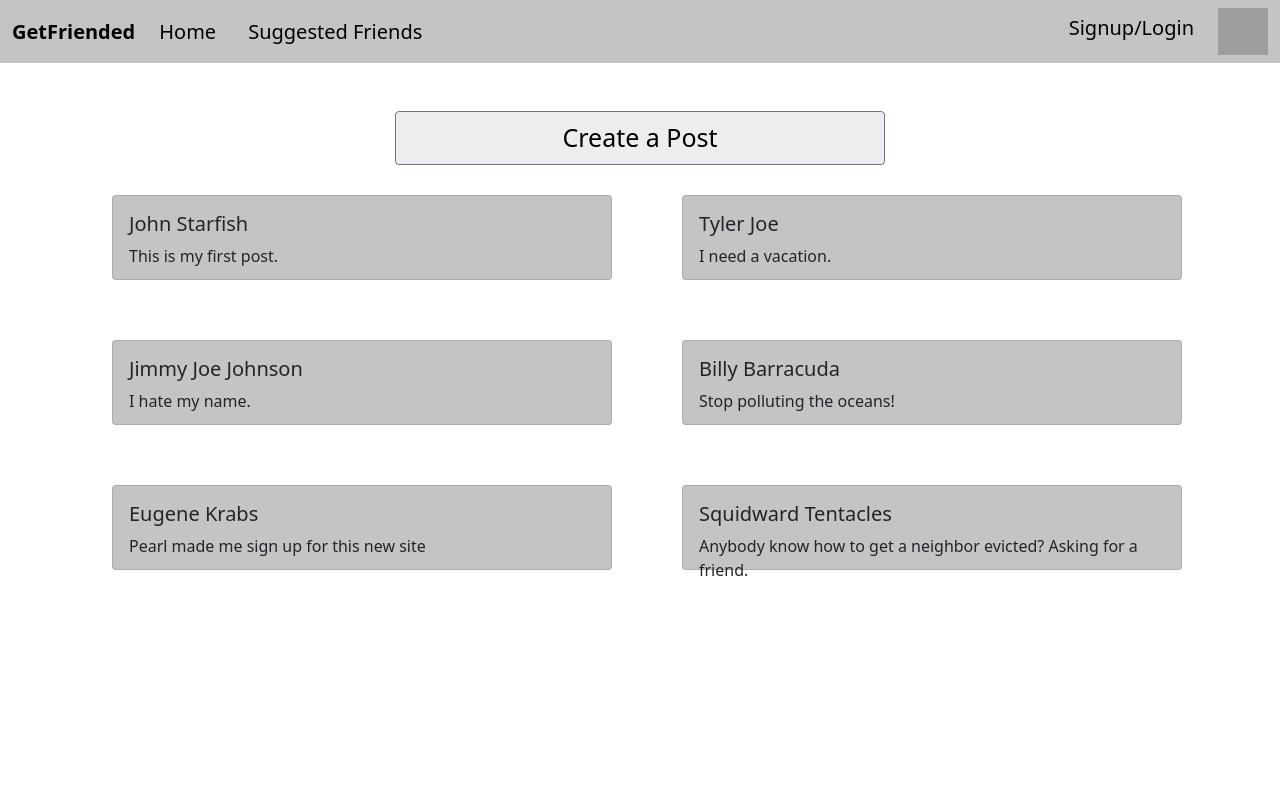
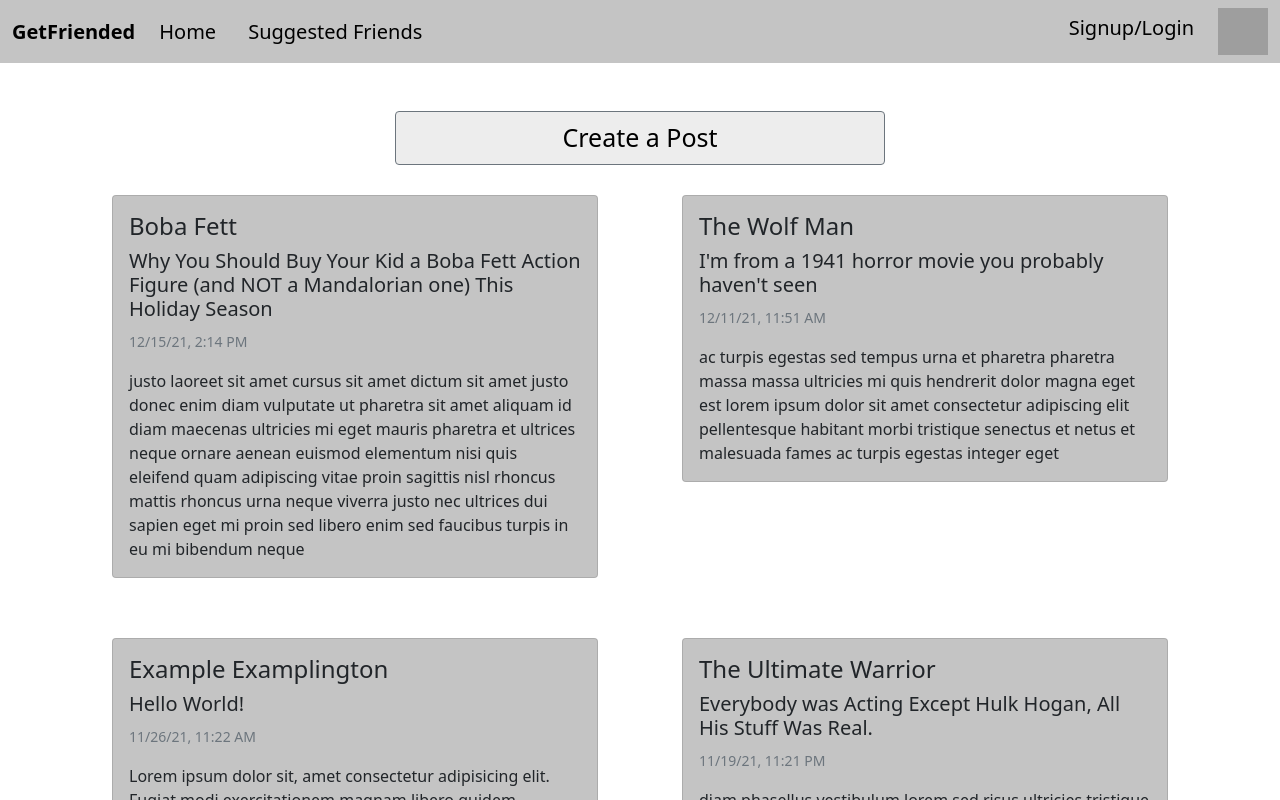
Before and after one commit to sporkupine/GetFriended, an Angular app: page / in a window 1280 px wide. Shown: the top 800 px of the page. Built offline with nearby package versions, Linux system fonts and the light colour scheme; grey boxes are pictures that could not be loaded.

Commit message:
homepage now displays posts of our dummy users

```diff
--- a/src/app/posts/posts.component.html
+++ b/src/app/posts/posts.component.html
@@ -3,12 +3,16 @@
     <div class="col-md-6" *ngFor="let post of posts">
         <div
           class="card"
-          style="width: 500px; height: 85px; margin: 30px; background-color: #c4c4c4"
+          style="width: auto; height: auto; margin: 30px; background-color: #c4c4c4"
         >
           <div class="card-body">
+            <h4 class="card-title">
+              {{ post.userName }}
+            </h4>
             <h5 class="card-title">
               {{ post.name }}
             </h5>
+            <p *ngIf="post.date" class="card-text"><small class="text-muted">{{ post.date | date:'short' }}</small></p>
             <p class="card-text">
               {{ post.content }}
             </p>
--- a/src/app/posts/posts.component.ts
+++ b/src/app/posts/posts.component.ts
@@ -17,7 +17,7 @@ export class PostsComponent implements OnInit {
   ngOnInit(): void {
     this.posts = this.PostsService.getPosts();
     this.PostsService.postsSubject.subscribe((posts) => {
-      this.posts = posts;
+      this.posts = posts.sort((a, b) => +b.date - +a.date);
     })
   }
 
--- a/src/app/posts/posts.service.ts
+++ b/src/app/posts/posts.service.ts
@@ -1,6 +1,7 @@
 import { Injectable } from '@angular/core';
 import { Subject } from 'rxjs';
 import { Post } from '../shared/post.model';
+import { UserService } from '../shared/user.service';
 
 @Injectable({
   providedIn: 'root',
@@ -8,46 +9,25 @@ import { Post } from '../shared/post.model';
 export class PostsService {
   postsSubject = new Subject<Post[]>();
 
-  constructor() {}
+  constructor(private userService: UserService) {}
 
-  posts: Post[] = [
-    {
-      name: 'John Starfish',
-      content: 'This is my first post.',
-    },
-    {
-      name: 'Tyler Joe',
-      content: 'I need a vacation.',
-    },
-    {
-      name: 'Jimmy Joe Johnson',
-      content: 'I hate my name.',
-    },
-    {
-      name: 'Billy Barracuda',
-      content: 'Stop polluting the oceans!',
-    },
-    {
-      name: 'Eugene Krabs',
-      content: 'Pearl made me sign up for this new site',
-    },
-    {
-      name: 'Squidward Tentacles',
-      content:
-        'Anybody know how to get a neighbor evicted? Asking for a friend.',
-    },
-  ];
+  posts: Post[] = this.userService.fetchPosts();
 
   onSubmitPost(postText) {
     if (postText == '') {
       return;
     } else {
-      this.posts.push({ name: '', content: postText });
+      this.posts.push({
+        userName: '',
+        name: '',
+        content: postText,
+        date: new Date(),
+      });
       this.postsSubject.next(this.posts.slice());
     }
   }
 
   getPosts() {
-    return this.posts;
+    return this.posts.sort((a, b) => +b.date - +a.date);
   }
 }
--- a/src/app/shared/post.model.ts
+++ b/src/app/shared/post.model.ts
@@ -1,4 +1,5 @@
 export interface Post {
+ userName: string,
  name: string,
  userId?: string,
  content: string,
--- a/src/app/shared/user.service.ts
+++ b/src/app/shared/user.service.ts
@@ -1,4 +1,5 @@
 import { Injectable } from '@angular/core';
+import { Post } from './post.model';
 import { User } from './user.model';
 
 @Injectable({
@@ -15,18 +16,21 @@ export class UserService {
       bio: 'I have always felt I would make an excellent example of a typical user on a website!',
       posts: [
         {
+          userName: 'Example Examplington',
           name: 'Hello World!',
           content:
             'Lorem ipsum dolor sit, amet consectetur adipisicing elit. Fugiat modi exercitationem magnam libero quidem quibusdam iste beatae accusantium? Animi incidunt odio praesentium velit? Aperiam quo unde cumque ad! Sunt ratione pariatur inventore sapiente magni explicabo aperiam laborum perferendis blanditiis, praesentium, quae, aut voluptate a fuga? Aspernatur perferendis asperiores veniam voluptas?',
-          date: new Date(2021, 6, 26, 11, 22),
+          date: new Date(2021, 10, 26, 11, 22),
         },
         {
+          userName: 'Example Examplington',
           name: 'Scooby Dooby Doo, Where Are You?',
           content:
             'velit ut tortor pretium viverra suspendisse potenti nullam ac tortor vitae purus faucibus ornare suspendisse sed nisi lacus sed viverra tellus in hac habitasse platea dictumst vestibulum rhoncus est pellentesque elit ullamcorper dignissim cras tincidunt lobortis feugiat vivamus at augue eget arcu dictum varius duis at consectetur lorem donec massa sapien faucibus et molestie ac feugiat sed lectus vestibulum mattis ullamcorper velit sed ullamcorper morbi tincidunt ornare massa eget egestas purus viverra accumsan in nisl nisi scelerisque eu ultrices vitae auctor eu augue ut lectus',
           date: new Date(2021, 3, 23, 8, 51),
         },
         {
+          userName: 'Example Examplington',
           name: "You Want Some Dummy Text? Well I'll Give Ya Some Dummy Text!",
           content:
             'arcu non odio euismod lacinia at quis risus sed vulputate odio ut enim blandit volutpat maecenas volutpat blandit aliquam etiam erat velit scelerisque in dictum non consectetur a erat nam at lectus urna duis convallis convallis tellus id interdum velit laoreet id donec ultrices tincidunt arcu non sodales neque sodales ut etiam sit amet nisl purus in mollis nunc sed id semper risus in hendrerit gravida rutrum quisque non tellus orci ac auctor augue mauris augue neque',
@@ -42,22 +46,25 @@ export class UserService {
       bio: 'I like to Gorilla Press my enemies for breakfast!',
       posts: [
         {
+          userName: 'The Ultimate Warrior',
           name: 'Steroids and YOU: Get Big, Loud, and Mean Before Spring Break!',
           content:
             'ornare suspendisse sed nisi lacus sed viverra tellus in hac habitasse platea dictumst vestibulum rhoncus est pellentesque elit ullamcorper dignissim cras tincidunt lobortis feugiat vivamus at augue eget arcu dictum varius duis at consectetur lorem donec massa sapien faucibus et molestie ac feugiat sed lectus vestibulum mattis ullamcorper velit sed ullamcorper morbi tincidunt ornare massa eget egestas purus viverra accumsan in nisl nisi scelerisque eu ultrices vitae auctor eu augue ut lectus arcu bibendum at varius vel pharetra vel turpis nunc eget lorem dolor sed viverra ipsum nunc aliquet bibendum enim facilisis gravida neque convallis a cras semper auctor neque vitae tempus quam pellentesque nec nam aliquam sem et tortor consequat id porta nibh venenatis cras sed felis eget velit aliquet sagittis id consectetur purus ut faucibus pulvinar elementum integer enim neque volutpat ac tincidunt vitae semper quis lectus nulla at volutpat diam',
           date: new Date(2019, 4, 16, 20, 11),
         },
         {
+          userName: 'The Ultimate Warrior',
           name: 'How to Safely Fall (or be thrown) Through A Table!',
           content:
             'suspendisse faucibus interdum posuere lorem ipsum dolor sit amet consectetur adipiscing elit duis tristique sollicitudin nibh sit amet commodo nulla facilisi nullam vehicula ipsum a arcu cursus vitae congue mauris rhoncus aenean vel elit scelerisque mauris pellentesque',
           date: new Date(2019, 3, 19, 19, 19),
         },
         {
+          userName: 'The Ultimate Warrior',
           name: 'Everybody was Acting Except Hulk Hogan, All His Stuff Was Real.',
           content:
             'diam phasellus vestibulum lorem sed risus ultricies tristique nulla aliquet enim tortor at auctor urna nunc id cursus metus aliquam eleifend mi in nulla posuere sollicitudin aliquam ultrices sagittis orci a scelerisque purus semper eget duis at tellus at urna condimentum mattis pellentesque id nibh tortor id aliquet lectus proin nibh nisl condimentum id venenatis a',
-          date: new Date(2019, 2, 13, 23, 21),
+          date: new Date(2021, 10, 19, 23, 21),
         },
       ],
     },
@@ -69,18 +76,21 @@ export class UserService {
       bio: '....as you wish..',
       posts: [
         {
+          userName: 'Boba Fett',
           name: 'Why You Should Buy Your Kid a Boba Fett Action Figure (and NOT a Mandalorian one) This Holiday Season',
           content:
             'justo laoreet sit amet cursus sit amet dictum sit amet justo donec enim diam vulputate ut pharetra sit amet aliquam id diam maecenas ultricies mi eget mauris pharetra et ultrices neque ornare aenean euismod elementum nisi quis eleifend quam adipiscing vitae proin sagittis nisl rhoncus mattis rhoncus urna neque viverra justo nec ultrices dui sapien eget mi proin sed libero enim sed faucibus turpis in eu mi bibendum neque',
           date: new Date(2021, 11, 15, 14, 14),
         },
         {
+          userName: 'Boba Fett',
           name: 'My Ship Was Cooler than the Millenium Falcon and You Know It',
           content:
             'velit ut tortor pretium viverra suspendisse potenti nullam ac tortor vitae purus faucibus ornare suspendisse sed nisi lacus sed viverra tellus in hac habitasse platea dictumst vestibulum rhoncus est pellentesque elit ullamcorper dignissim cras tincidunt lobortis feugiat vivamus at augue eget arcu dictum varius duis at consectetur lorem donec massa sapien faucibus et molestie ac feugiat sed lectus vestibulum mattis ullamcorper velit sed ullamcorper morbi tincidunt ornare massa eget egestas purus viverra accumsan in nisl nisi scelerisque eu ultrices vitae auctor eu augue ut lectus',
           date: new Date(2021, 10, 18, 18, 43),
         },
         {
+          userName: 'Boba Fett',
           name: "So You Finally Got That Flamethrower You've Been Asking For. Now What?",
           content:
             'nunc non blandit massa enim nec dui nunc mattis enim ut tellus elementum sagittis vitae et leo duis ut diam quam nulla porttitor massa id neque aliquam vestibulum morbi blandit cursus risus at ultrices mi tempus imperdiet nulla malesuada pellentesque elit eget gravida cum sociis natoque penatibus et magnis dis parturient montes nascetur ridiculus mus mauris vitae ultricies leo integer malesuada nunc vel risus commodo viverra maecenas accumsan lacus vel facilisis volutpat est velit egestas dui id ornare arcu odio ut sem nulla pharetra diam sit amet nisl suscipit adipiscing bibendum est ultricies integer quis auctor elit sed vulputate mi sit',
@@ -96,18 +106,21 @@ export class UserService {
       bio: 'I love beef chow mein',
       posts: [
         {
+          userName: 'The Wolf Man',
           name: "I'm from a 1941 horror movie you probably haven't seen",
           content:
             'ac turpis egestas sed tempus urna et pharetra pharetra massa massa ultricies mi quis hendrerit dolor magna eget est lorem ipsum dolor sit amet consectetur adipiscing elit pellentesque habitant morbi tristique senectus et netus et malesuada fames ac turpis egestas integer eget',
           date: new Date(2021, 11, 11, 11, 51),
         },
         {
+          userName: 'The Wolf Man',
           name: 'I was played by Lon Chaney, Jr.',
           content:
             'velit ut tortor pretium viverra suspendisse potenti nullam ac tortor vitae purus faucibus ornare suspendisse sed nisi lacus sed viverra tellus in hac habitasse platea dictumst vestibulum rhoncus est pellentesque elit ullamcorper dignissim cras tincidunt lobortis feugiat vivamus at augue eget arcu dictum varius duis at consectetur lorem donec massa sapien faucibus et molestie ac feugiat sed lectus vestibulum mattis ullamcorper velit sed ullamcorper morbi tincidunt ornare massa eget egestas purus viverra accumsan in nisl nisi scelerisque eu ultrices vitae auctor eu augue ut lectus',
           date: new Date(2021, 10, 7, 13, 22),
         },
         {
+          userName: 'The Wolf Man',
           name: 'I have the coolest profile pic on this silly website',
           content: "...and it's not even close",
           date: new Date(2021, 9, 18, 17, 49),
@@ -122,7 +135,13 @@ export class UserService {
 
   getUserById(id: number) {
     const user = this.users.find((user) => user.id === id);
-    console.log(this.users);
     return user;
   }
+
+  fetchPosts(): Post[] {
+    let allPosts = this.users.map((user) => user.posts);
+    let mergedPosts = [].concat.apply([], allPosts);
+
+    return mergedPosts;
+  }
 }
```
